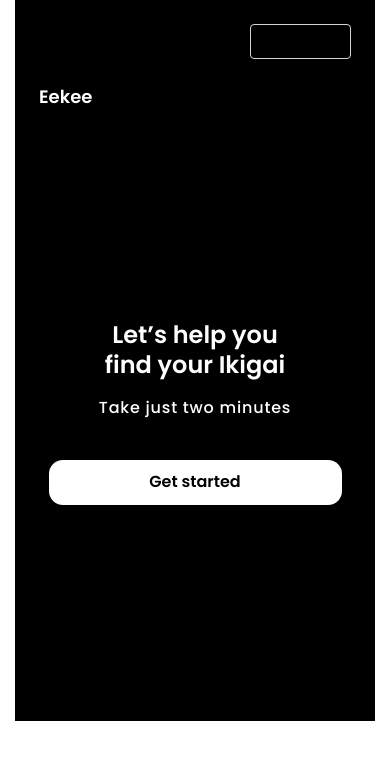
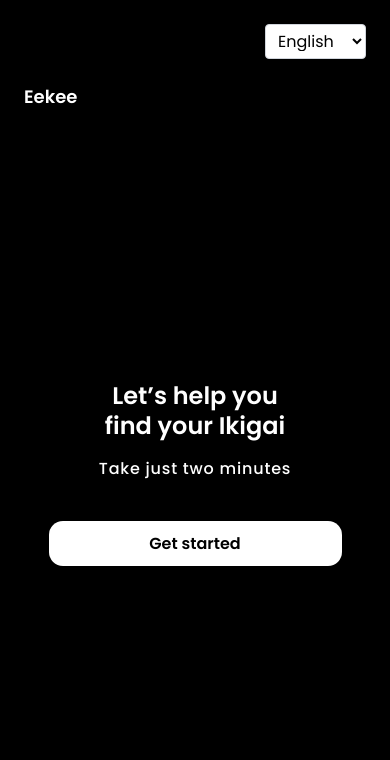
Before and after one commit to rohitrk185/ekkee, a Next.js app in the folder frontend/: page /welcome in a window 390 px wide. Shown: the top 760 px of the page. Built offline with nearby package versions, Linux system fonts and the light colour scheme; a web font is replaced by a local one.

Commit message:
fixed the responsivness

```diff
--- a/frontend/src/app/learn/ikagai/page.tsx
+++ b/frontend/src/app/learn/ikagai/page.tsx
@@ -21,7 +21,7 @@ export default function IkigaiDefinitionPage() {
 
   return (
     <div
-      className="w-[360px] h-[721px] flex flex-col items-center justify-start bg-white text-black p-6 max-w-md mx-auto relative cursor-pointer"
+      className="w-screen h-screen flex flex-col items-center justify-start bg-white text-black p-6 mx-auto relative cursor-pointer"
       onClick={handleContainerClick}
     >
       {/* Top-right arrow button */}
--- a/frontend/src/app/welcome/page.tsx
+++ b/frontend/src/app/welcome/page.tsx
@@ -35,7 +35,7 @@ function WelcomeContent() {
   };
 
   return (
-    <div className="w-[360px] h-[721px] flex flex-col bg-black text-white p-6 max-w-md mx-auto">
+    <div className="w-screen h-screen flex flex-col bg-black text-white p-6  mx-auto">
       {/* Language dropdown */}
       <div className="flex justify-end w-full mb-2">
         <LanguageSelect />
--- a/frontend/src/components/LanguageSelect.tsx
+++ b/frontend/src/components/LanguageSelect.tsx
@@ -13,7 +13,7 @@ export default function LanguageSelect() {
     <select
       value={language}
       onChange={e => setLanguage(e.target.value)}
-      className="rounded px-2 py-1 border border-gray-300 text-black"
+      className="rounded px-2 py-1 border border-gray-300 text-black bg-white"
       style={{ marginBottom: 16 }}
       aria-label="Select language"
     >
```
